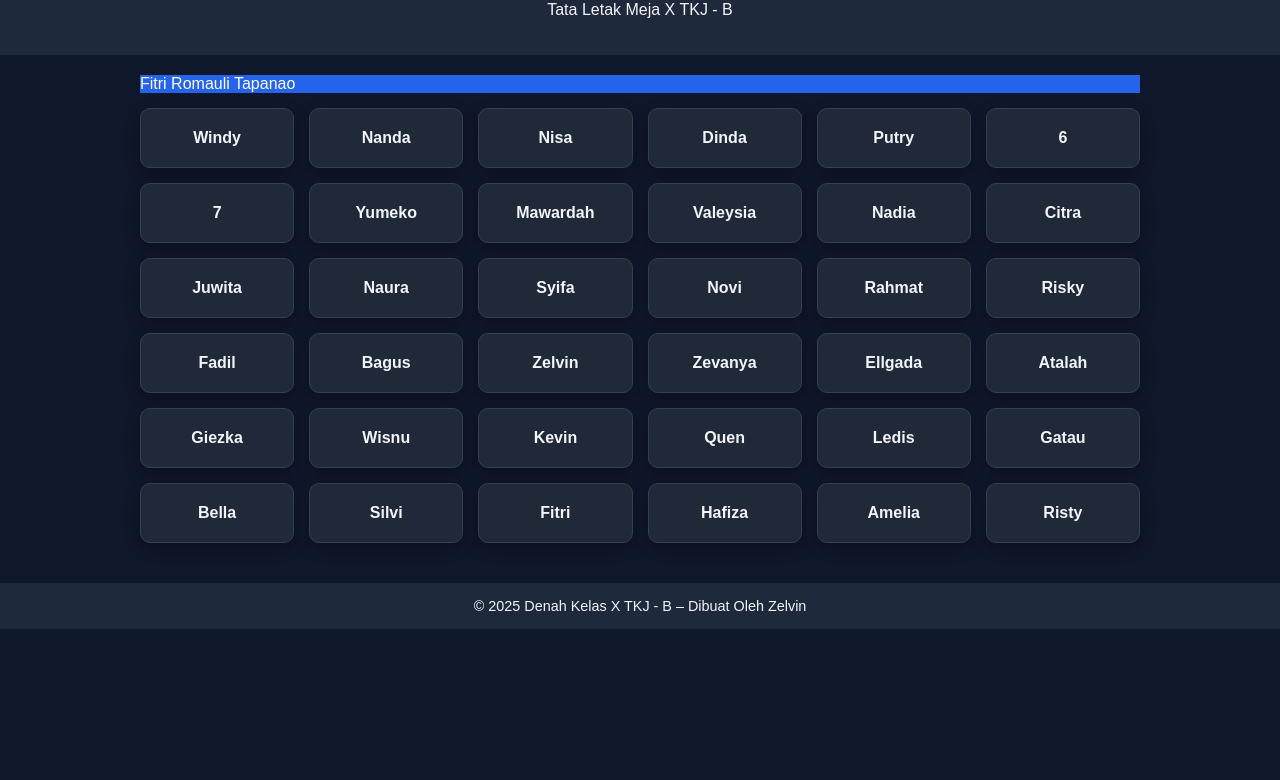
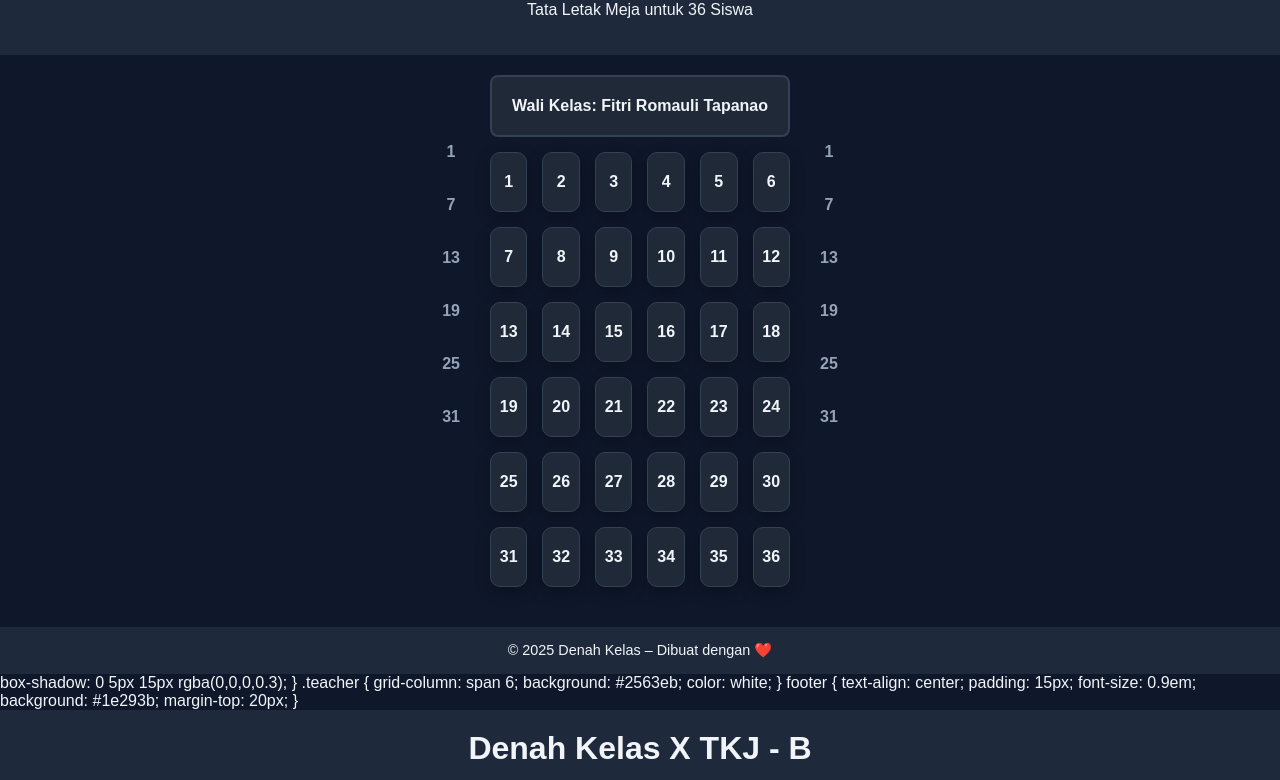
Before and after one commit to VinnThaa/Denah-Kelas, a plain HTML site: page index.html in a window 1280 px wide. Shown: the part 72-852 px from the top of the page. Before the commit the page ends 800 px from the top, so only its background shows below. Drawn offline with Linux system fonts and the light colour scheme.

Commit message:
Update index.html

```diff
--- a/index.html
+++ b/index.html
@@ -19,13 +19,31 @@
     header h1 {
       margin: 0;
     }
+    .layout {
+      display: flex;
+      justify-content: center;
+      align-items: flex-start;
+      gap: 20px;
+      padding: 20px;
+      max-width: 1200px;
+      margin: auto;
+    }
+    .labels {
+      display: grid;
+      grid-template-rows: repeat(7, auto);
+      gap: 15px;
+      margin-top: 58px; /* biar sejajar dengan kotak wali kelas */
+    }
+    .labels .num {
+      text-align: center;
+      font-weight: bold;
+      padding: 10px;
+      color: #94a3b8;
+    }
     .container {
       display: grid;
       grid-template-columns: repeat(6, 1fr);
       grid-gap: 15px;
-      padding: 20px;
-      max-width: 1000px;
-      margin: auto;
     }
     .desk {
       background: #1f2937;
@@ -35,6 +53,107 @@
       padding: 20px 5px;
       font-weight: bold;
       box-shadow: 0 5px 15px rgba(0,0,0,0.3);
+    }
+    .wali-kelas {
+      grid-column: span 6;
+      background: #1f2937;
+      border: 2px solid #334155;
+      border-radius: 8px;
+      text-align: center;
+      padding: 20px;
+      font-weight: bold;
+    }
+    footer {
+      text-align: center;
+      padding: 15px;
+      font-size: 0.9em;
+      background: #1e293b;
+      margin-top: 20px;
+    }
+  </style>
+</head>
+<body>
+  <header>
+    <h1>Denah Kelas</h1>
+    <p>Tata Letak Meja untuk 36 Siswa</p>
+  </header>
+
+  <main>
+    <div class="layout">
+      <!-- Label Kiri -->
+      <div class="labels">
+        <div class="num">1</div>
+        <div class="num">7</div>
+        <div class="num">13</div>
+        <div class="num">19</div>
+        <div class="num">25</div>
+        <div class="num">31</div>
+      </div>
+
+      <!-- Denah -->
+      <div class="container">
+        <div class="wali-kelas">Wali Kelas: Fitri Romauli Tapanao</div>
+        <!-- Baris 1 -->
+        <div class="desk">1</div>
+        <div class="desk">2</div>
+        <div class="desk">3</div>
+        <div class="desk">4</div>
+        <div class="desk">5</div>
+        <div class="desk">6</div>
+        <!-- Baris 2 -->
+        <div class="desk">7</div>
+        <div class="desk">8</div>
+        <div class="desk">9</div>
+        <div class="desk">10</div>
+        <div class="desk">11</div>
+        <div class="desk">12</div>
+        <!-- Baris 3 -->
+        <div class="desk">13</div>
+        <div class="desk">14</div>
+        <div class="desk">15</div>
+        <div class="desk">16</div>
+        <div class="desk">17</div>
+        <div class="desk">18</div>
+        <!-- Baris 4 -->
+        <div class="desk">19</div>
+        <div class="desk">20</div>
+        <div class="desk">21</div>
+        <div class="desk">22</div>
+        <div class="desk">23</div>
+        <div class="desk">24</div>
+        <!-- Baris 5 -->
+        <div class="desk">25</div>
+        <div class="desk">26</div>
+        <div class="desk">27</div>
+        <div class="desk">28</div>
+        <div class="desk">29</div>
+        <div class="desk">30</div>
+        <!-- Baris 6 -->
+        <div class="desk">31</div>
+        <div class="desk">32</div>
+        <div class="desk">33</div>
+        <div class="desk">34</div>
+        <div class="desk">35</div>
+        <div class="desk">36</div>
+      </div>
+
+      <!-- Label Kanan -->
+      <div class="labels">
+        <div class="num">1</div>
+        <div class="num">7</div>
+        <div class="num">13</div>
+        <div class="num">19</div>
+        <div class="num">25</div>
+        <div class="num">31</div>
+      </div>
+    </div>
+  </main>
+
+  <footer>
+    © 2025 Denah Kelas – Dibuat dengan ❤️
+  </footer>
+</body>
+</html>      box-shadow: 0 5px 15px rgba(0,0,0,0.3);
     }
     .teacher {
       grid-column: span 6;
```
